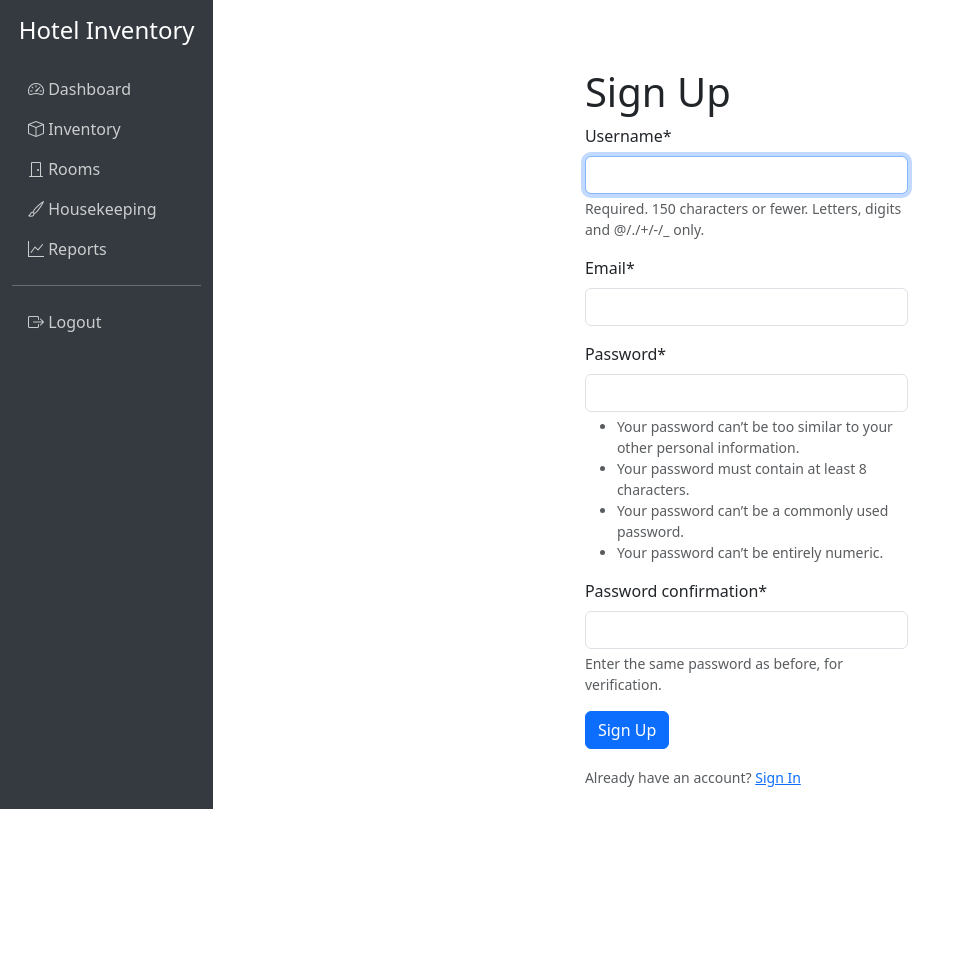
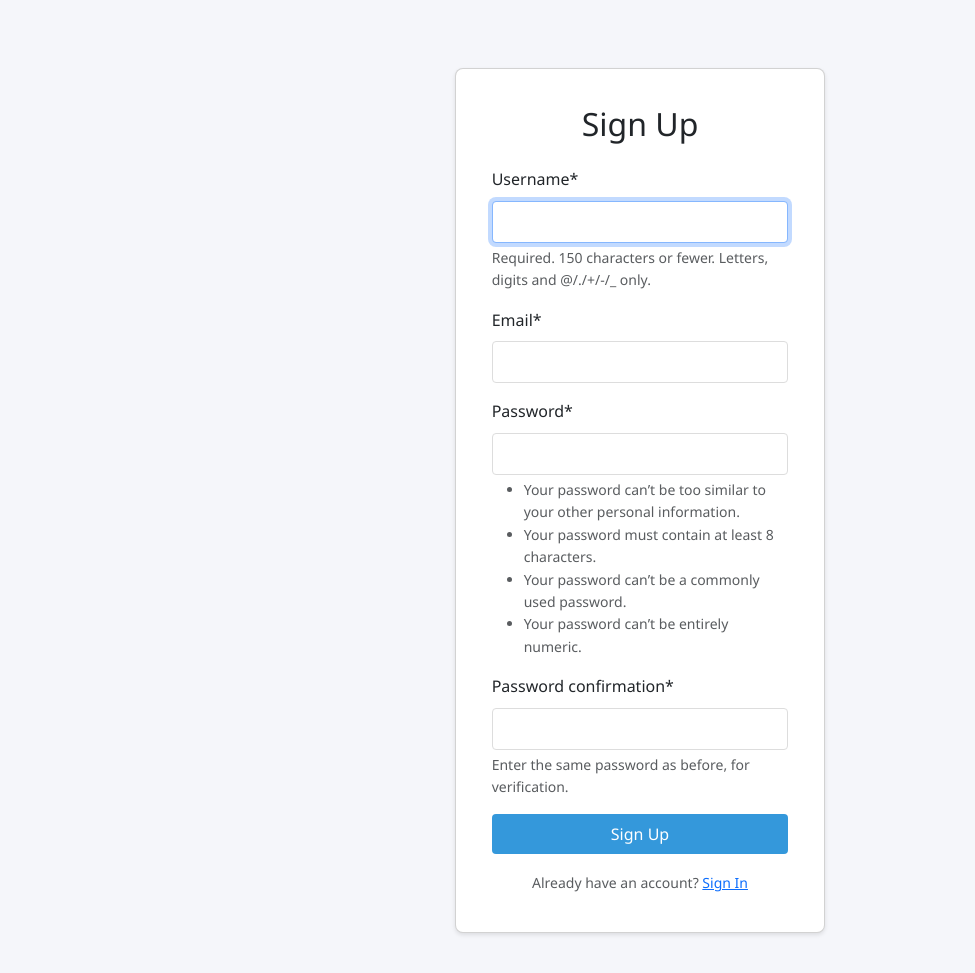
Before and after one commit to Adityadixit2618/inVentory, a Django app: page /signup/ in a window 1280 px wide. Shown: the whole page, without its empty margins (0-975 px from the left). Before the commit the page ends 809 px from the top, so only its background shows below. Run offline with Django 4.2, Linux system fonts and the light colour scheme; some libraries are stand-ins or nearby versions.

Commit message:
Fix templates and settings for proper form rendering and static files

```diff
--- a/inventory/templates/inventory/base.html
+++ b/inventory/templates/inventory/base.html
@@ -1,3 +1,5 @@
+{% load static %}
+{% load crispy_forms_tags %}
 <!DOCTYPE html>
 <html lang="en">
 <head>
@@ -6,6 +8,8 @@
 	<title>{% block title %}Hotel Inventory Management{% endblock %}</title>
 	<link href="https://cdn.jsdelivr.net/npm/bootstrap@5.3.0/dist/css/bootstrap.min.css" rel="stylesheet">
 	<link href="https://cdn.jsdelivr.net/npm/bootstrap-icons@1.7.2/font/bootstrap-icons.css" rel="stylesheet">
+	<link href="{% static 'css/main.css' %}" rel="stylesheet">
+	{% block extra_css %}{% endblock %}
 	<style>
 		.sidebar {
 			min-height: 100vh;
@@ -37,6 +41,7 @@
 <body>
 	<div class="container-fluid">
 		<div class="row">
+			{% if user.is_authenticated %}
 			<!-- Sidebar -->
 			<div class="col-md-3 col-lg-2 d-md-block sidebar collapse">
 				<div class="position-sticky pt-3">
@@ -78,9 +83,11 @@
 					</ul>
 				</div>
 			</div>
+			{% endif %}
 
 			<!-- Main content -->
-			<main class="col-md-9 ms-sm-auto col-lg-10 px-md-4 main-content">
+			<main class="{% if user.is_authenticated %}col-md-9 ms-sm-auto col-lg-10 px-md-4{% else %}col-12{% endif %} main-content">
+				<div class="notifications-container">
 					{% if messages %}
 						{% for message in messages %}
 							<div class="alert alert-{{ message.tags }} alert-dismissible fade show" role="alert">
@@ -89,6 +96,7 @@
 							</div>
 						{% endfor %}
 					{% endif %}
+				</div>
 
 				{% block content %}
 				{% endblock %}
@@ -97,12 +105,7 @@
 	</div>
 
 	<script src="https://cdn.jsdelivr.net/npm/bootstrap@5.3.0/dist/js/bootstrap.bundle.min.js"></script>
-	<script>
-		// Initialize tooltips
-		var tooltipTriggerList = [].slice.call(document.querySelectorAll('[data-bs-toggle="tooltip"]'))
-		var tooltipList = tooltipTriggerList.map(function (tooltipTriggerEl) {
-			return new bootstrap.Tooltip(tooltipTriggerEl)
-		})
-	</script>
+	<script src="{% static 'js/main.js' %}"></script>
+	{% block extra_js %}{% endblock %}
 </body>
 </html>
--- a/inventory/templates/inventory/signup.html
+++ b/inventory/templates/inventory/signup.html
@@ -2,34 +2,29 @@
 {% load crispy_forms_tags %}
 
 {% block content %}
-	<div class="row">
-		<div class="col-11 col-md-4 mx-auto mt-5">
-			<h1>Sign Up</h1>
-			{% if form.errors %}
-				{% for field in form %}
-					{% for error in field.errors %}
-						<div class="alert alert-danger">
-							<strong>{{ error|escape }}</strong>
+<div class="container">
+	<div class="row justify-content-center">
+		<div class="col-12 col-md-6 col-lg-4">
+			<div class="card mt-5">
+				<div class="card-body">
+					<h2 class="card-title text-center mb-4">Sign Up</h2>
+
+					<form method="post" novalidate>
+						{% csrf_token %}
+						{{ form|crispy }}
+						<div class="d-grid gap-2">
+							<button class="btn btn-primary" type="submit">Sign Up</button>
 						</div>
-					{% endfor %}
-				{% endfor %}
-				{% for error in form.non_field_errors %}
-					<div class="alert alert-danger">
-						<strong>{{ error|escape }}</strong>
+					</form>
+
+					<div class="text-center mt-3">
+						<small class="text-muted">
+							Already have an account? <a href="{% url 'login' %}">Sign In</a>
+						</small>
 					</div>
-				{% endfor %}
-			{% endif %}
-
-			<form method="post">
-				{% csrf_token %}
-				{{ form|crispy }}
-
-				<button class="btn btn-primary" type="submit">Sign Up</button>
-			</form>
-
-			<div class="pt-3">
-				<small class="text-muted">Already have an account? <a href="{% url 'login' %}" class="ml-2">Sign In</a></small>
+				</div>
 			</div>
 		</div>
 	</div>
+</div>
 {% endblock content %}
```
Also changed, not shown: inventory_management/settings.py (+15 -6 lines). Lines whose indentation alone changed are shown as unchanged.
